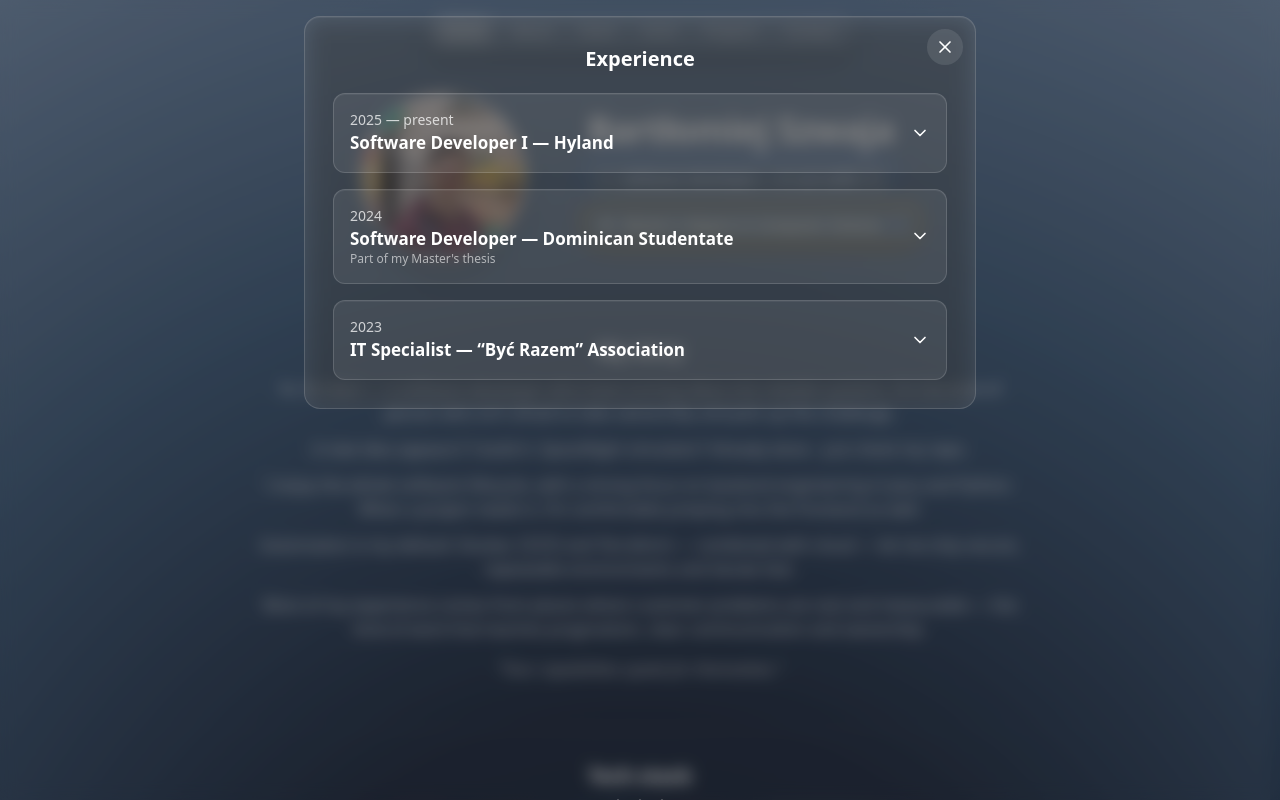
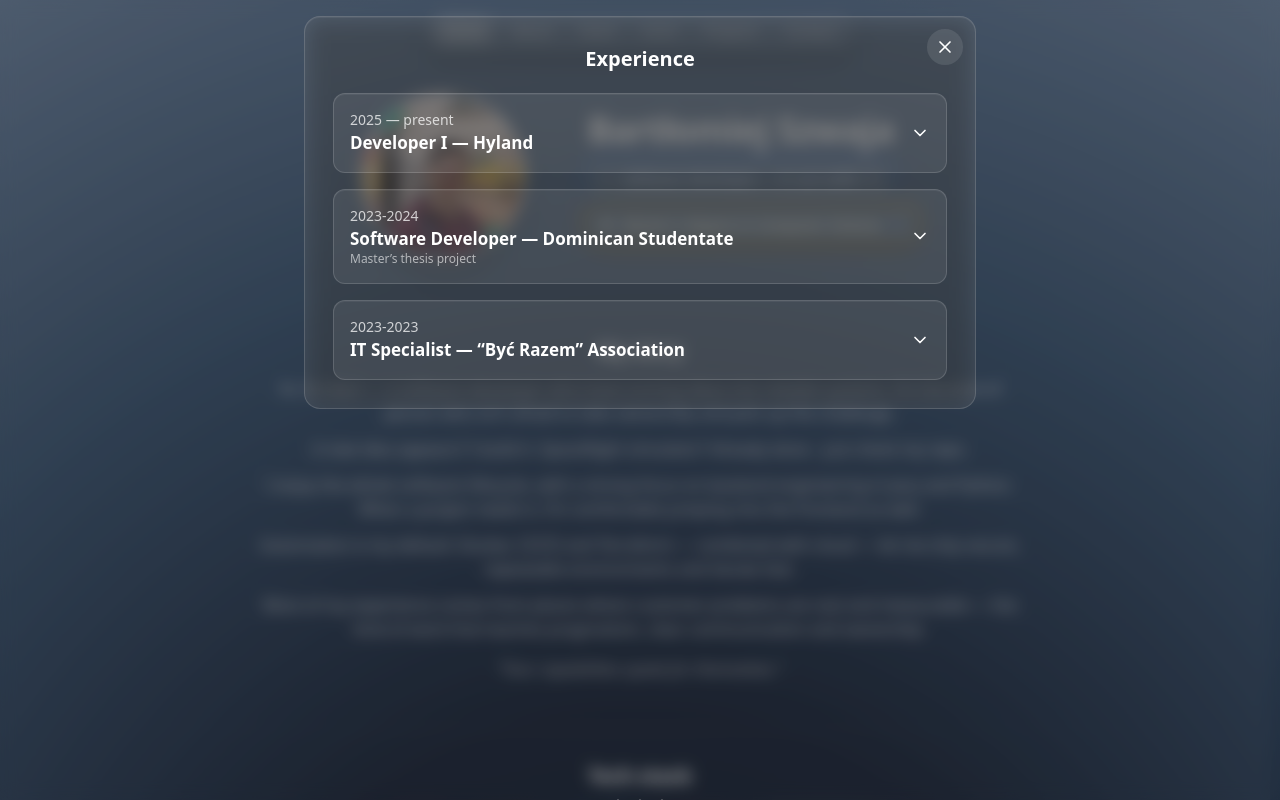
Before and after one commit to Verduttio/verduttio.github.io, a React (Vite) app: page / in a window 1280 px wide. Both pictures are taken after a click on the button "Software developer — 2+ yrs solid". Shown: the top 800 px of the page. Built offline with nearby package versions, Linux system fonts and the light colour scheme.

Commit message:
feat: upgrade experience

```diff
--- a/src/components/ExperienceModal.tsx
+++ b/src/components/ExperienceModal.tsx
@@ -210,20 +210,19 @@
         <h3 className="text-lg md:text-xl font-semibold text-center">Experience</h3>
 
         <div className="mt-5 space-y-4">
-          <AccordionItem period="2025 — present" title="Software Developer I — Hyland">
+          <AccordionItem period="2025 — present" title="Developer I — Hyland">
             <ul className="list-disc pl-5 space-y-1.5 text-sm text-white/90">
-              <li>Java, React, TypeScript</li>
-              <li>AWS &amp; Terraform</li>
-              <li>Python, GitHub Actions (CI/CD)</li>
+              <li>Java, React, TypeScript, Python</li>
+              <li>AWS, Github Actions, Terraform</li>
             </ul>
           </AccordionItem>
 
           <AccordionItem
-            period="2024"
+            period="2023-2024"
             title="Software Developer — Dominican Studentate"
-            subtitle="Part of my Master's thesis"
+            subtitle="Master’s thesis project"
           >
-            <p className="mb-2 text-sm text-white/90">Solo, end-to-end delivery:</p>
+            <p className="mb-2 text-sm text-white/90">End-to-End delivery:</p>
             <ul className="list-disc pl-5 space-y-1.5 text-sm text-white/90">
               <li>Requirements, design &amp; architecture</li>
               <li>Java (Spring Boot), React, TypeScript</li>
@@ -232,9 +231,9 @@
             </ul>
           </AccordionItem>
 
-          <AccordionItem period="2023" title='IT Specialist — “Być Razem” Association'>
+          <AccordionItem period="2023-2023" title='IT Specialist — “Być Razem” Association'>
             <ul className="list-disc pl-5 space-y-1.5 text-sm text-white/90">
-              <li>Resolving IT issues and user support</li>
+              <li>Resolving IT issues and overseeing infrastructure</li>
             </ul>
           </AccordionItem>
         </div>
```
